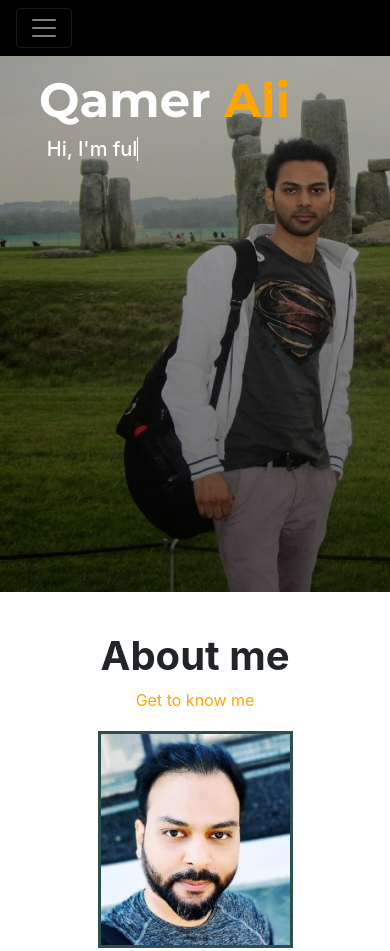
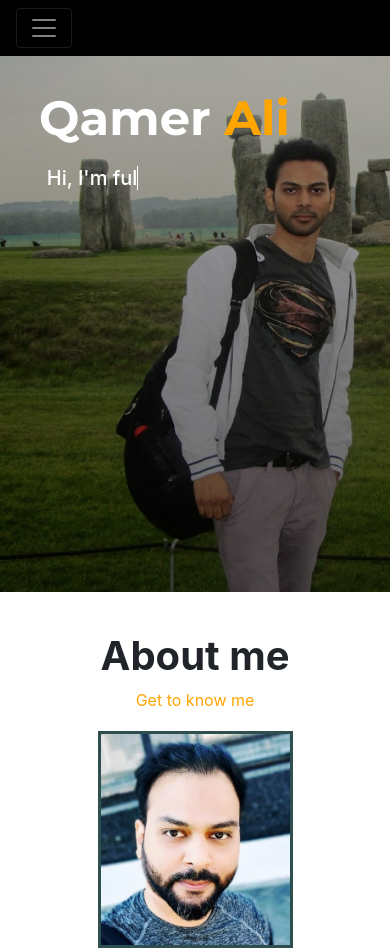
Before and after one commit to aliqamer/aliqamer.github.io, a plain HTML site: page index.html in a window 390 px wide. Shown: the top 951 px of the page. Drawn offline with nearby package versions, Linux system fonts and the light colour scheme.

Commit message:
Update style.css

```diff
--- a/css/style.css
+++ b/css/style.css
@@ -114,7 +114,7 @@ body {
 
   .name-text {
     position: absolute;
-    top: 12%;
+    top: 15%;
     left: 10% !important;
     color: #fff;
     font-weight: 700 !important;
@@ -124,7 +124,7 @@ body {
   .role-text {
     /* transform: translate(-50%, -50%); */
     position: absolute;
-    top: 23%;
+    top: 28%;
     left: 12% !important;
   }
 
```
